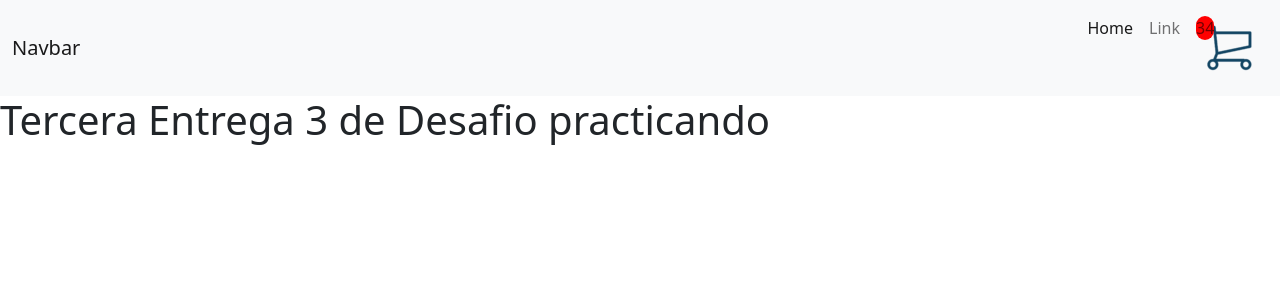
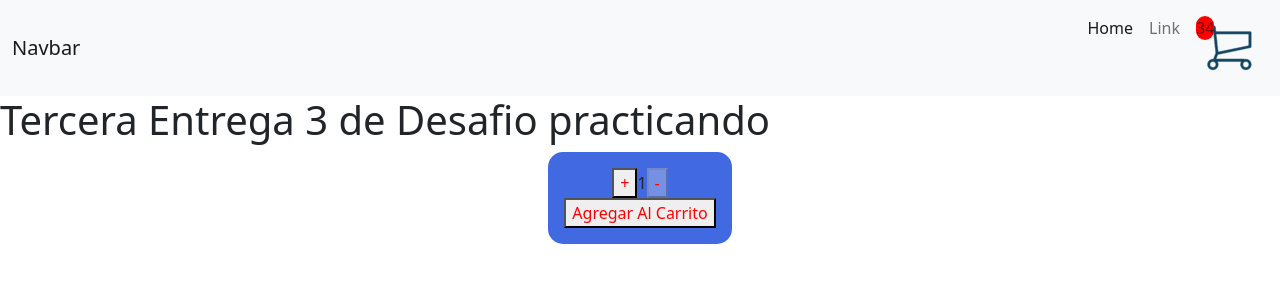
Before and after one commit to matiasdemauro/hugo_proyect_react, a React (Create React App) app: page / in a window 1280 px wide. Shown: the top 300 px of the page. Built offline with nearby package versions, Linux system fonts and the light colour scheme.

Commit message:
Desafio boton

```diff
--- a/src/componentes/ItemListContainer/index.jsx
+++ b/src/componentes/ItemListContainer/index.jsx
@@ -1,9 +1,16 @@
 import React from "react";
 import Title from "../Title/index";
+import ItemCount from "../itemCount/ItemCount";
 
 const ItemListContainer =() =>{
+    const onAdd=(ele)=>{
+        alert(`Compraste esta cantidad: ${ele}`)
+    }
 return(
+    <>
     <Title texto= "practicando"/>
+    <ItemCount  initial={1} stock={5} onAdd={onAdd}/>
+    </>
 );
 
 }
--- /dev/null
+++ b/src/componentes/itemCount/ItemCount.js
@@ -0,0 +1,32 @@
+import "./itemCount.css";
+import React from "react";
+import { useState } from "react";
+
+const ItemCount = ({ initial, stock, onAdd }) => {
+  const [conter, setConter] = useState(initial);
+
+  const cresien = () => {
+    setConter(conter + 1);
+  };
+
+  const decres = () => {
+    setConter(conter - 1);
+  };
+  return (
+    <div className="counter">
+      <button disabled={conter >= stock} onClick={cresien}>
+        +
+      </button>
+      <span>{conter}</span>
+      <button disabled={conter <= 1} onClick={decres}>
+        -
+      </button>
+      <div>
+        <button disabled={stock <= 0} onClick={() => onAdd(conter)}>
+          Agregar Al Carrito
+        </button>
+      </div>
+    </div>
+  );
+};
+export default ItemCount;
--- /dev/null
+++ b/src/componentes/itemCount/itemCount.css
@@ -0,0 +1,11 @@
+.counter {
+  width: fit-content;
+  background-color: royalblue;
+  margin: auto;
+  padding: 1rem;
+  text-align: center;
+  border-radius: 15px;
+}
+button {
+  color: red;
+}
```
